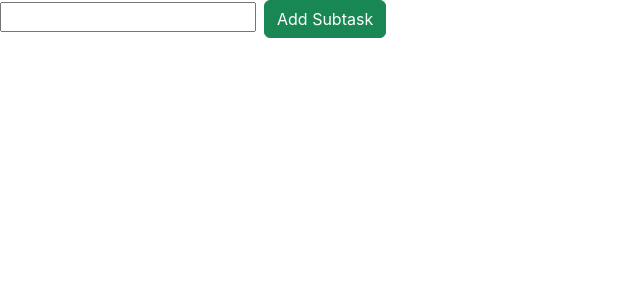
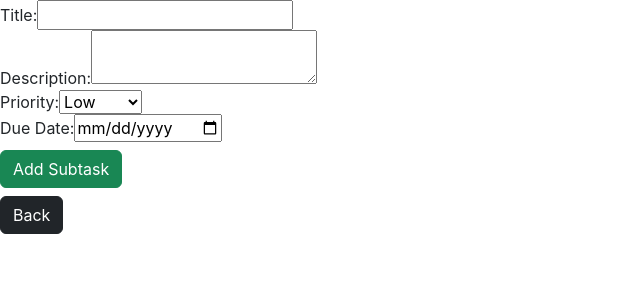
Before and after one commit to urvishshiroya2023/sdemo1, a React (Create React App) app: page /subtaskform/1 in a window 1280 px wide. Shown: the top 300 px of the page, without its empty margins (0-640 px from the left). Built offline with nearby package versions, Linux system fonts and the light colour scheme.

Commit message:
subtaskform update

```diff
--- a/src/Components/SubTaskForm.js
+++ b/src/Components/SubTaskForm.js
@@ -1,151 +1,130 @@
-// SubtaskForm.js
-// import React, { useState } from "react";
-
-// const SubtaskForm = ({ taskId, onSubtaskAdded }) => {
-//     const [subtask, setSubtask] = useState("");
-
-//     const handleAddSubtask = () => {
-//         // Save subtask to local storage
-//         const subtasks = JSON.parse(localStorage.getItem(taskId)) || [];
-//         subtasks.push(subtask);
-//         localStorage.setItem(taskId, JSON.stringify(subtasks));
-
-//         // Update the subtask list immediately
-//         onSubtaskAdded(subtask);
-
-//         // Clear the input field
-//         setSubtask("");
-//     };
-
-//     return (
-//         <div>
-//             <input
-//                 type="text"
-//                 value={subtask}
-//                 onChange={(e) => setSubtask(e.target.value)}
-//             />
-//             <button className="btn btn-success ms-2" onClick={handleAddSubtask}>Add Subtask</button>
-//         </div>
-//     );
-// };
-
-// export default SubtaskForm;
-
-
-// import { useFormik } from "formik";
-// import React from "react";
-// import * as Yup from "yup";
-
-// const SubtaskForm = ({ taskId, onSubtaskAdded }) => {
-
-//     const validationSchema = Yup.object({
-//         subtask: Yup.string()
-//             .required("Subtask is required")
-//             .max(20, "Subtask should not exceed 20 characters"),
-//     });
-
-//     const initialValues = {
-//         subtask: "",
-//     };
-
-//     const formik = useFormik({
-//         initialValues,
-//         validationSchema,
-//         onSubmit: (values) => {
-//             // Save subtask to local storage
-//             const subtasks = JSON.parse(localStorage.getItem(taskId)) || [];
-//             subtasks.push(values.subtask);
-//             localStorage.setItem(taskId, JSON.stringify(subtasks));
-
-//             // Update the subtask list immediately
-//             onSubtaskAdded(values.subtask);
-
-//             // Clear the input field
-//             formik.resetForm();
-//         },
-//     });
-
-//     return (
-//         <div>
-//             <form onSubmit={formik.handleSubmit}>
-//                 <input
-//                     type="text"
-//                     name="subtask"
-//                     value={formik.values.subtask}
-//                     onChange={formik.handleChange}
-//                     onBlur={formik.handleBlur}
-//                 />
-//                 {formik.touched.subtask && formik.errors.subtask && (
-//                     <p className="text-danger">{formik.errors.subtask}</p>
-//                 )}
-//                 <button className="btn btn-success ms-2" type="submit">
-//                     Add Subtask
-//                 </button>
-//             </form>
-//         </div>
-//     );
-// };
-
-// export default SubtaskForm;
-
 import { useFormik } from "formik";
-import { useNavigate, useParams } from "react-router-dom";
+import { Link, useNavigate, useParams } from "react-router-dom";
+import { v4 as uuidv4 } from 'uuid';
 import * as Yup from "yup";
 
 const SubtaskForm = ({ onSubtaskAdded }) => {
-    const { taskId } = useParams(); // Retrieve the taskId from the URL parameters
+    const { taskId } = useParams(); // Retrieve the taskId and subtaskId from the URL parameters
+
+    console.log(taskId)
+
+    let mainId = taskId.split(":");
+
+    // Retrieve the subtask data based on the UUID (subtaskId)
+    console.log(localStorage.getItem(mainId[0]))
+    const subtaskToEdit = JSON.parse(localStorage.getItem(mainId[0]))?.find(subtask => subtask.id === mainId[1]);
 
     const navigate = useNavigate();
     const validationSchema = Yup.object({
-        subtask: Yup.string()
-            .required("Subtask is required")
-            .max(20, "Subtask should not exceed 20 characters"),
+        title: Yup.string().required("Title is required"),
+        description: Yup.string().required("Description is required"),
+        priority: Yup.string().required("Priority is required"),
+        dueDate: Yup.date().min(new Date(), "Due date should be today or in the future"),
     });
 
-    const initialValues = {
-        subtask: "",
+    const initialValues = subtaskToEdit || {
+        title: "",
+        description: "",
+        priority: "low", // Default priority is low
+        dueDate: "", // Default due date is empty
     };
 
     const formik = useFormik({
         initialValues,
         validationSchema,
         onSubmit: (values, { resetForm }) => {
-            // Save subtask to local storage with taskId
+            // Generate a UUID for the subtask
+            const subtaskId = uuidv4();
+
+            // Save or update subtask to local storage with taskId and generated subtask ID
             const subtasks = JSON.parse(localStorage.getItem(taskId)) || [];
-            subtasks.push(values.subtask);
+            const existingSubtaskIndex = subtasks.findIndex(subtask => subtask.id === subtaskId);
+            if (existingSubtaskIndex !== -1) {
+                // If the subtask with the same ID exists, update it
+                subtasks[existingSubtaskIndex] = { id: subtaskId, ...values };
+            } else {
+                // Otherwise, add a new subtask
+                subtasks.push({ id: subtaskId, ...values });
+            }
             localStorage.setItem(taskId, JSON.stringify(subtasks));
 
             // Update the subtask list immediately
-            onSubtaskAdded(values.subtask);
+            onSubtaskAdded({ id: subtaskId, ...values });
 
-            // Clear the input field
-            formik.resetForm();
-
-            // Clear the input field and reset the form
-            resetForm({ values: '' });
+            // Clear the input fields and reset the form
+            resetForm();
 
             // Navigate back to TaskData component
-            navigate(`/info`); // You may need to adjust the route path
+            navigate(`/info`);
         },
     });
 
     return (
         <div>
             <form onSubmit={formik.handleSubmit}>
+                <div>
+                    <label>Title:</label>
                     <input
                         type="text"
-                    name="subtask"
-                    value={formik.values.subtask}
+                        name="title"
+                        value={formik.values.title}
                         onChange={formik.handleChange}
                         onBlur={formik.handleBlur}
                     />
-                {formik.touched.subtask && formik.errors.subtask && (
-                    <p className="text-danger">{formik.errors.subtask}</p>
+                    {formik.touched.title && formik.errors.title && (
+                        <p className="text-danger">{formik.errors.title}</p>
                     )}
-                <button className="btn btn-success ms-2" type="submit">
-                    Add Subtask
+                </div>
+                <div>
+                    <label>Description:</label>
+                    <textarea
+                        name="description"
+                        value={formik.values.description}
+                        onChange={formik.handleChange}
+                        onBlur={formik.handleBlur}
+                    />
+                    {formik.touched.description && formik.errors.description && (
+                        <p className="text-danger">{formik.errors.description}</p>
+                    )}
+                </div>
+                <div>
+                    <label>Priority:</label>
+                    <select
+                        name="priority"
+                        value={formik.values.priority}
+                        onChange={formik.handleChange}
+                        onBlur={formik.handleBlur}
+                    >
+                        <option value="low">Low</option>
+                        <option value="medium">Medium</option>
+                        <option value="high">High</option>
+                    </select>
+                    {formik.touched.priority && formik.errors.priority && (
+                        <p className="text-danger">{formik.errors.priority}</p>
+                    )}
+                </div>
+                <div>
+                    <label>Due Date:</label>
+                    <input
+                        type="date"
+                        name="dueDate"
+                        value={formik.values.dueDate}
+                        onChange={formik.handleChange}
+                        onBlur={formik.handleBlur}
+                    />
+                    {formik.touched.dueDate && formik.errors.dueDate && (
+                        <p className="text-danger">{formik.errors.dueDate}</p>
+                    )}
+                </div>
+                <button className="btn btn-success mt-2" type="submit">
+                    {subtaskToEdit ? "Update Subtask" : "Add Subtask"}
                 </button>
             </form>
+            <div>
+                <Link to="/info">
+                    <button className="btn btn-dark mt-2">Back</button>
+                </Link>
+            </div>
         </div>
     );
 };
```
Lines whose indentation alone changed are shown as unchanged.
